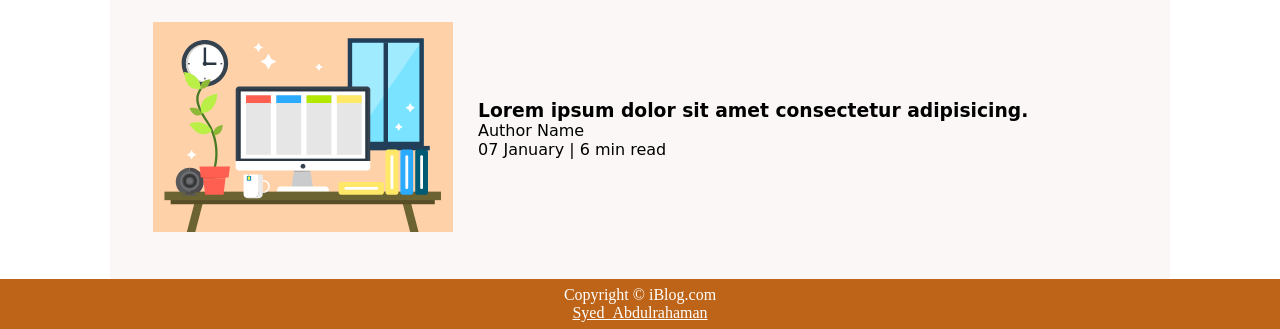
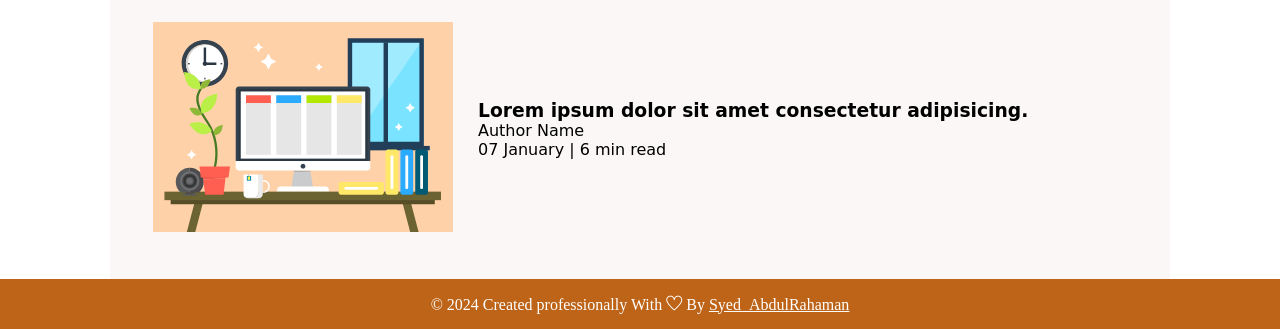
Before and after one commit to SAbdulra/SAbdulra, a plain HTML site: page index.html in a window 1280 px wide. Shown: the part 2408-2737 px from the top of the page. Drawn offline with Linux system fonts and the light colour scheme; a web font is replaced by a local one.

Commit message:
Update index.html

```diff
--- a/index.html
+++ b/index.html
@@ -4,7 +4,8 @@
 <head>
     <meta charset="UTF-8">
     <meta name="viewport" content="width=device-width, initial-scale=1.0">
-	<link rel="icon" href="Assets/img/favicon.png" type="image/png">
+    <link rel="icon" href="Assets/img/favicon.png" type="image/png">
+    <link rel="stylesheet" href="Assets/themify-icons/css/themify-icons.css">
     <link rel="stylesheet" href="Assets/css/utils.css">
     <link rel="stylesheet" href="Assets/css/style.css">
     <link rel="stylesheet" href="Assets/css/mobile.css">
@@ -174,10 +175,13 @@
 
     </div>
 
-    <div class="footer">
-        <p>Copyright &copy; iBlog.com </p>
-        <a href="https://sabdulra.github.io/SAbdulra/">Syed_Abdulrahaman</a>
-    </div>
+    <footer class="footer py-3">
+        <div class="container">
+            <p class="small mb-0 text-light">
+                &copy; <script>document.write(new Date().getFullYear())</script> Created professionally With <i class="ti-heart text-danger"></i> By <a href="https://sabdulra.github.io/SAbdulra/" target="_blank"><span class="text-danger" title="Bootstrap 4 Themes and Dashboards">Syed_AbdulRahaman</span></a>
+            </p>
+        </div>
+    </footer>
 </body>
 
 </html>
```
